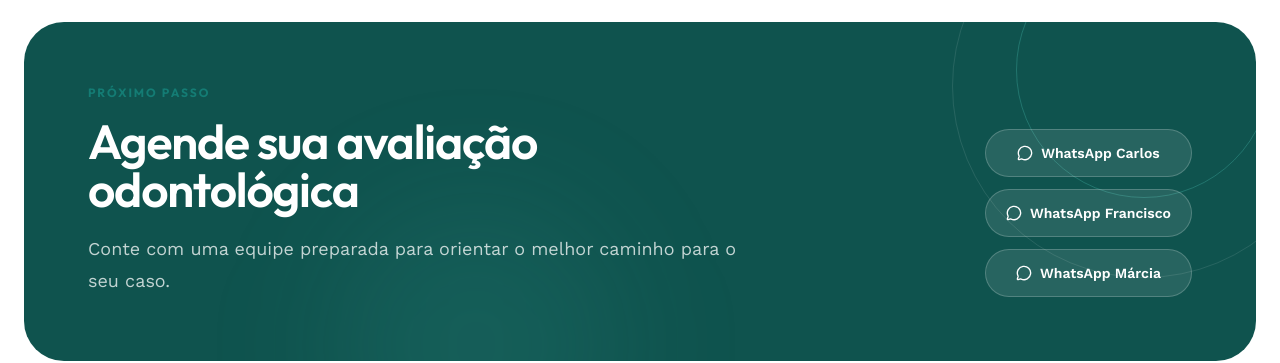
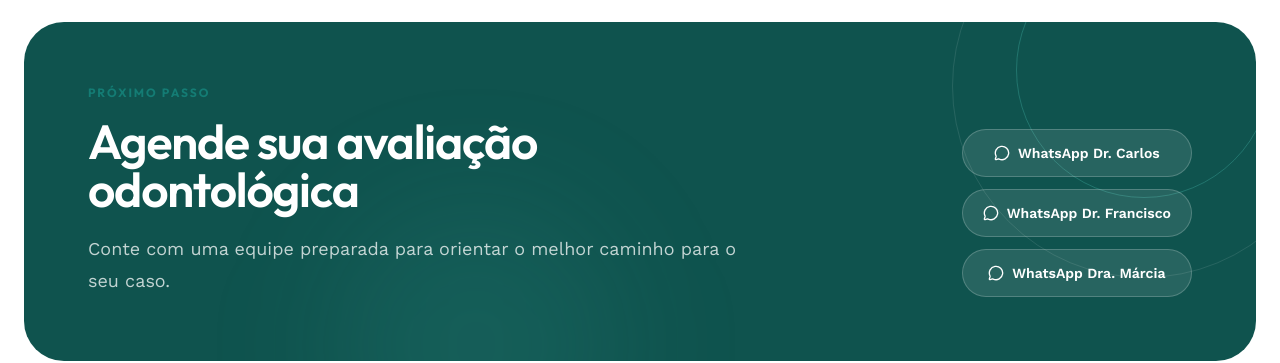
Before and after one commit to marcosmallet/odontobarrabonita, a Next.js app: page / in a window 1280 px wide. Shown: the part 4580-4943 px from the top of the page. Built offline with nearby package versions, Linux system fonts and the light colour scheme.

Commit message:
fix: update WhatsApp button text to include full dentist names for accuracy

```diff
--- a/src/components/cta-section.tsx
+++ b/src/components/cta-section.tsx
@@ -32,7 +32,7 @@
                   className="inline-flex min-h-12 cursor-pointer items-center justify-center gap-2 rounded-full border border-white/20 bg-white/10 px-5 text-sm font-semibold text-white transition-colors duration-200 hover:bg-white hover:text-petroleum focus-visible:outline-2 focus-visible:outline-offset-3 focus-visible:outline-turquoise-light"
                 >
                   <MessageCircle className="size-4" aria-hidden="true" />
-                  WhatsApp {dentist.shortName.replace("Dr. ", "").replace("Dra. ", "")}
+                  WhatsApp {dentist.shortName}
                 </a>
               ))}
             </div>
```
Also changed, not shown: 1 other file (tests, documents, lock files or other folders).
